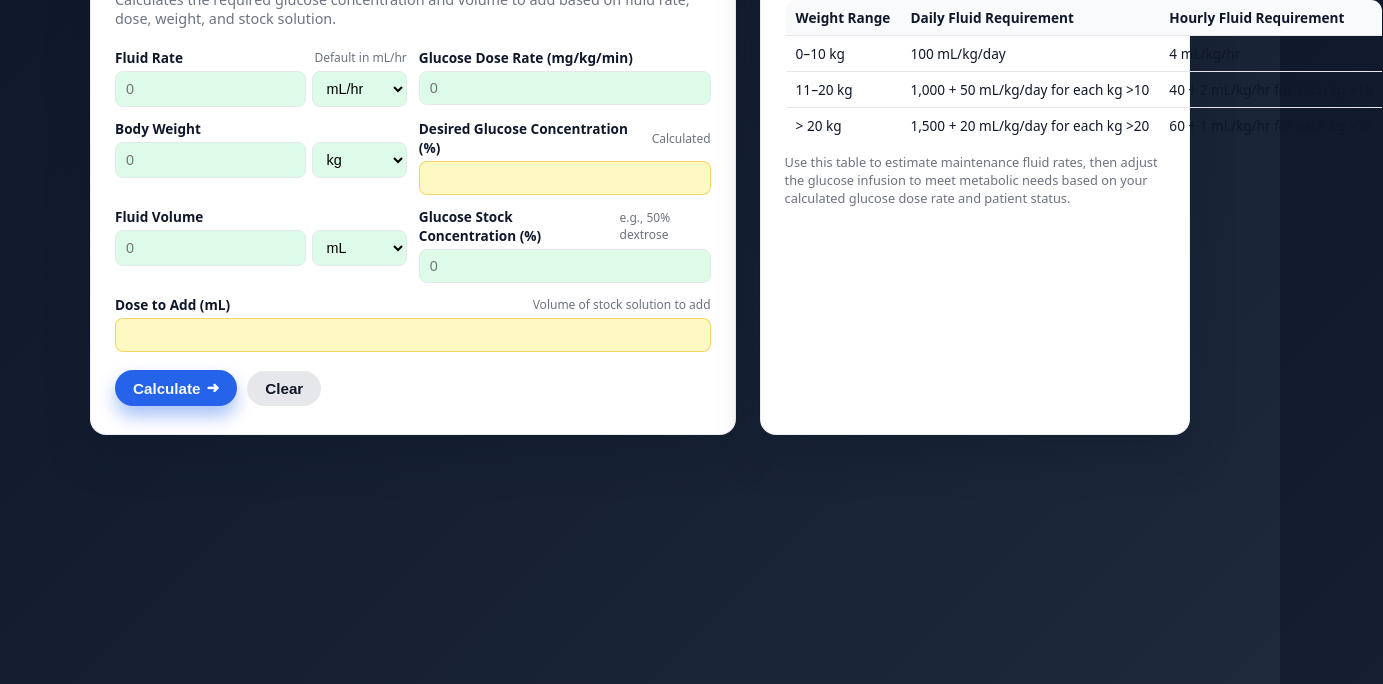
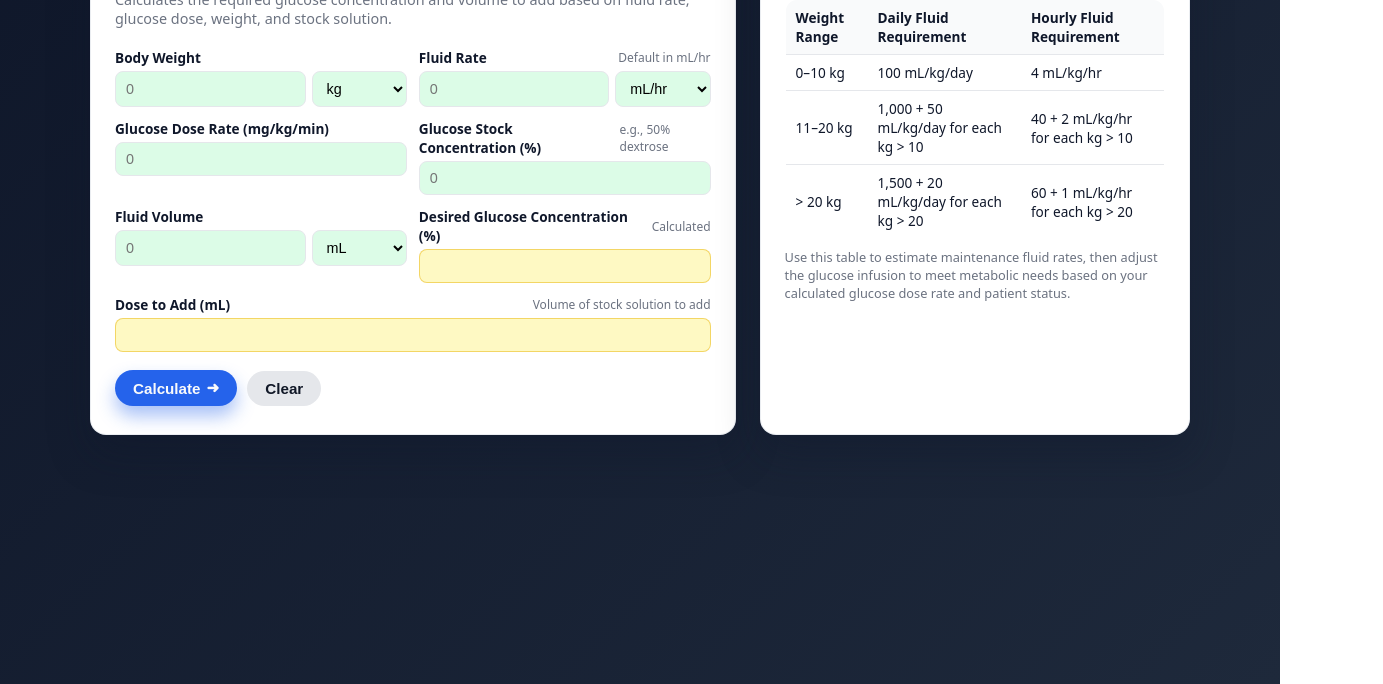
Before and after one commit to kbonen12/glucosecalculator, a plain HTML site: page index.html in a window 1280 px wide. Shown: the part 116-800 px from the top of the page, 1383 px wide, since content can reach past the window. Drawn offline with Linux system fonts and the light colour scheme.

Commit message:
Update index.html

```diff
--- a/index.html
+++ b/index.html
@@ -272,7 +272,8 @@
       padding: 8px 10px;
       border-bottom: 1px solid var(--border-soft);
       text-align: left;
-      white-space: nowrap;
+      /* allow wrapping instead of forced single line */
+      white-space: normal;
     }
 
     .reference-table tr:last-child td {
@@ -298,11 +299,25 @@
           <div class="badge">GIR Utility</div>
         </div>
         <p class="subtitle">
-          Calculates the required glucose concentration and volume to add based on fluid rate, dose, weight, and stock solution.
+          Calculates the required glucose concentration and volume to add based on fluid rate, glucose dose, weight, and stock solution.
         </p>
       </div>
 
       <div class="form-grid">
+        <!-- Body Weight -->
+        <div class="field">
+          <label for="weight">
+            Body Weight
+          </label>
+          <div class="input-row">
+            <input id="weight" class="input-basic" type="number" step="any" placeholder="0">
+            <select id="weightUnit" class="input-basic">
+              <option value="kg" selected>kg</option>
+              <option value="lb">lb</option>
+            </select>
+          </div>
+        </div>
+
         <!-- Fluid Rate -->
         <div class="field">
           <label for="fluidRate">
@@ -326,27 +341,13 @@
           <input id="doseRate" class="input-basic" type="number" step="any" placeholder="0">
         </div>
 
-        <!-- Body Weight -->
+        <!-- Glucose Stock Concentration -->
         <div class="field">
-          <label for="weight">
-            Body Weight
+          <label for="stockPercent">
+            Glucose Stock Concentration (%)
+            <span class="label-hint">e.g., 50% dextrose</span>
           </label>
-          <div class="input-row">
-            <input id="weight" class="input-basic" type="number" step="any" placeholder="0">
-            <select id="weightUnit" class="input-basic">
-              <option value="kg" selected>kg</option>
-              <option value="lb">lb</option>
-            </select>
-          </div>
-        </div>
-
-        <!-- Desired Glucose Concentration -->
-        <div class="field">
-          <label for="desiredPercent">
-            Desired Glucose Concentration (%)
-            <span class="label-hint">Calculated</span>
-          </label>
-          <input id="desiredPercent" class="input-basic input-output" type="text" readonly>
+          <input id="stockPercent" class="input-basic" type="number" step="any" placeholder="0">
         </div>
 
         <!-- Fluid Volume -->
@@ -363,13 +364,13 @@
           </div>
         </div>
 
-        <!-- Glucose Stock Concentration -->
+        <!-- Desired Glucose Concentration -->
         <div class="field">
-          <label for="stockPercent">
-            Glucose Stock Concentration (%)
-            <span class="label-hint">e.g., 50% dextrose</span>
+          <label for="desiredPercent">
+            Desired Glucose Concentration (%)
+            <span class="label-hint">Calculated</span>
           </label>
-          <input id="stockPercent" class="input-basic" type="number" step="any" placeholder="0">
+          <input id="desiredPercent" class="input-basic input-output" type="text" readonly>
         </div>
 
         <!-- Dose to Add -->
@@ -406,9 +407,9 @@
       <table class="reference-table">
         <thead>
           <tr>
-            <th style="width: 30%;">Weight Range</th>
-            <th style="width: 35%;">Daily Fluid Requirement</th>
-            <th style="width: 35%;">Hourly Fluid Requirement</th>
+            <th>Weight Range</th>
+            <th>Daily Fluid Requirement</th>
+            <th>Hourly Fluid Requirement</th>
           </tr>
         </thead>
         <tbody>
@@ -419,13 +420,13 @@
           </tr>
           <tr>
             <td>11–20 kg</td>
-            <td>1,000 + 50 mL/kg/day for each kg &gt;10</td>
-            <td>40 + 2 mL/kg/hr for each kg &gt;10</td>
+            <td>1,000 + 50 mL/kg/day for each kg &gt; 10</td>
+            <td>40 + 2 mL/kg/hr for each kg &gt; 10</td>
           </tr>
           <tr>
             <td>&gt; 20 kg</td>
-            <td>1,500 + 20 mL/kg/day for each kg &gt;20</td>
-            <td>60 + 1 mL/kg/hr for each kg &gt;20</td>
+            <td>1,500 + 20 mL/kg/day for each kg &gt; 20</td>
+            <td>60 + 1 mL/kg/hr for each kg &gt; 20</td>
           </tr>
         </tbody>
       </table>
```
